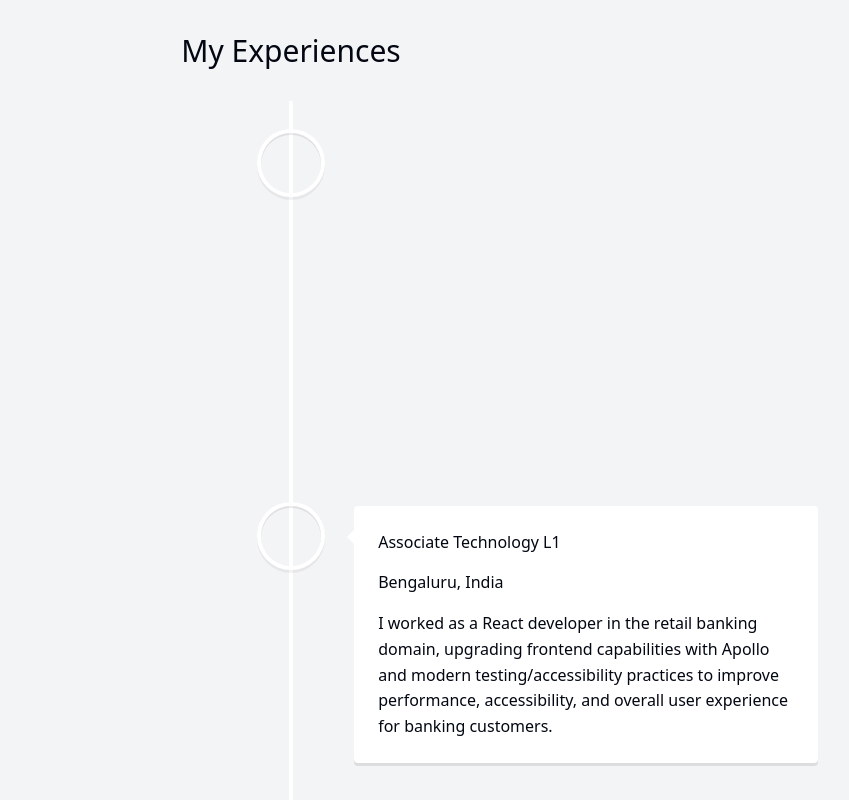
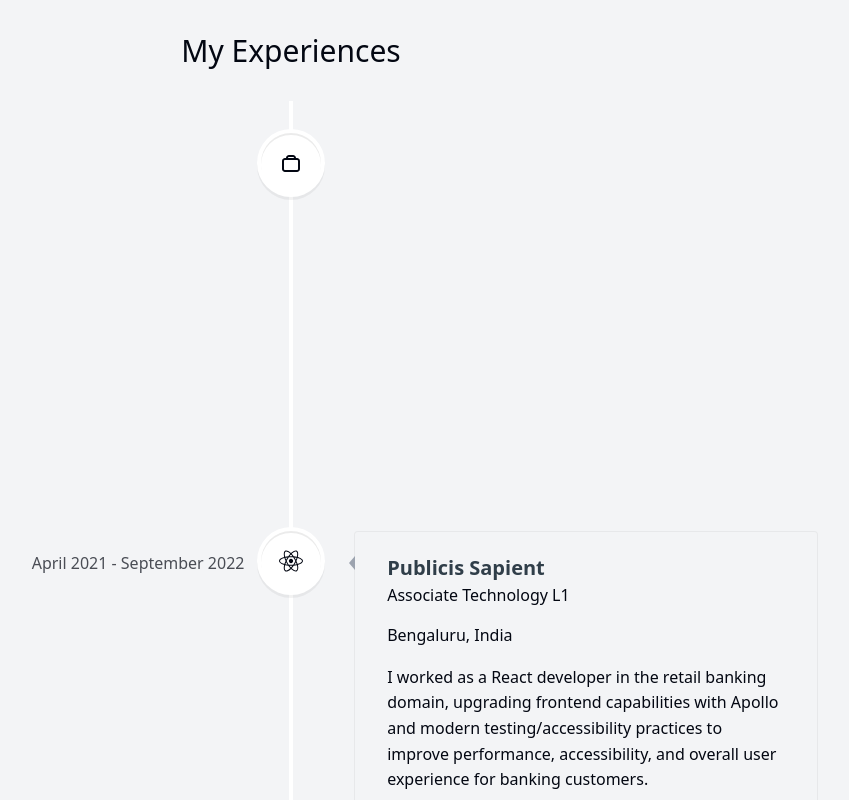
Before and after one commit to Akshay2996/portfolio, a Next.js app: page / in a window 1280 px wide. Shown: the part 1560-2360 px from the top of the page, without its empty margins (349-1198 px from the left). Built offline with nearby package versions, Linux system fonts and the light colour scheme.

Commit message:
Adding vertical timeline and styling in experience section

```diff
--- a/components/experience.tsx
+++ b/components/experience.tsx
@@ -20,7 +20,25 @@ export default function Experience() {
       <VerticalTimeline>
         {experiencesData.map((experience, index) => (
           <React.Fragment key={index}>
-            <VerticalTimelineElement>
+            <VerticalTimelineElement
+              contentStyle={{
+                background: "#f3f4f6",
+                boxShadow: "none",
+                border: "1px solid rgba(0, 0, 0, 0.05)",
+                textAlign: "left",
+                padding: "1.3rem 2rem",
+              }}
+              contentArrowStyle={{ borderRight: "0.4rem solid #9ca3af" }}
+              date={experience.date}
+              icon={experience.icon}
+              iconStyle={{
+                background: "white",
+                fontSize: "2rem" ,
+              }}
+            >
+              <h2>
+                <strong>{experience.companyName}</strong>
+              </h2>
               <h3>{experience.title}</h3>
               <p>{experience.location}</p>
               <p>{experience.description}</p>
```
